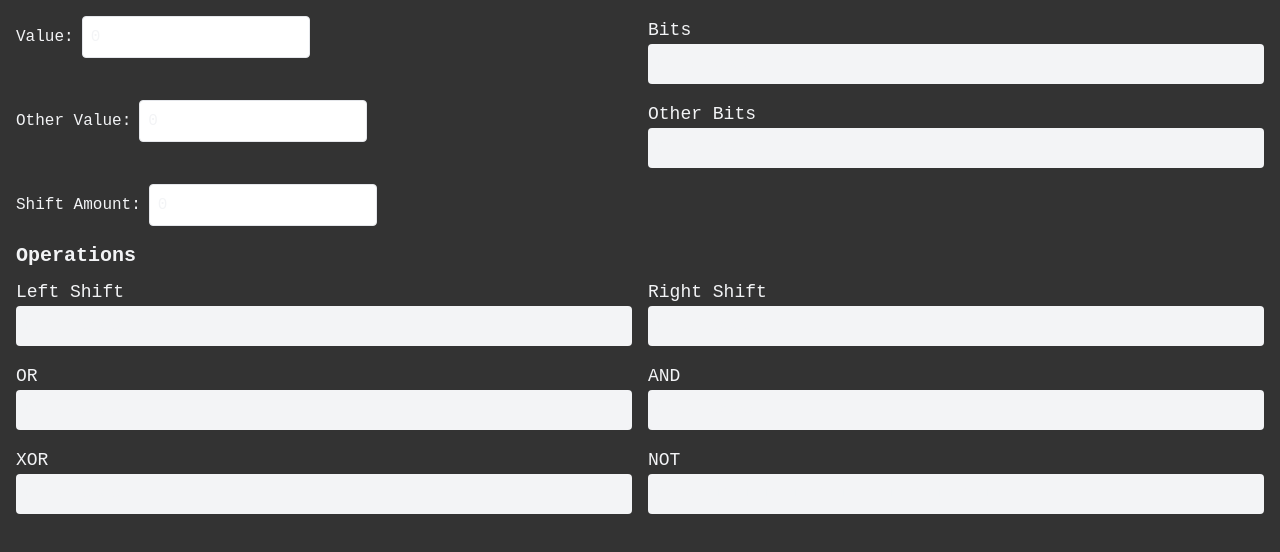
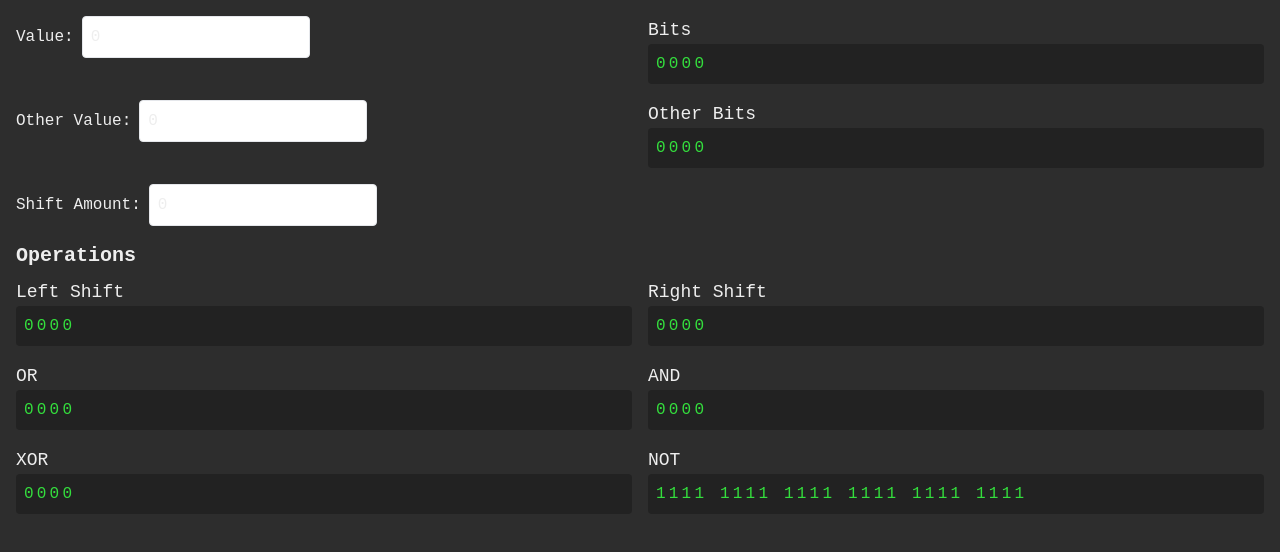
Before and after one commit to jacastanon01/BitVisualWise, a React (Vite) app: page / in a window 1280 px wide. Shown: the top 552 px of the page. Built offline with nearby package versions, Linux system fonts and the light colour scheme.

Commit message:
chsanged background color to dark

```diff
--- a/src/App.tsx
+++ b/src/App.tsx
@@ -2,7 +2,7 @@ import BitwiseVisualizer from './components/BitwiseVisualizer';
 
 function App() {
   return (
-    <main className='font-ubuntu bg-[#333] text-gray-100 min-h-screen min-w-full'>
+    <main className='font-ubuntu min-h-screen min-w-full'>
       <div className='container p-4 mx-auto'>
         <h1 className='text-4xl text'></h1>
         <BitwiseVisualizer />
--- a/src/BitIntWrapper.ts
+++ b/src/BitIntWrapper.ts
@@ -33,6 +33,10 @@ class BitIntWrapper {
     return (this.intValue >> i) & 1;
   }
 
+  toInt(): number {
+    return this.intValue;
+  }
+
   bitLength(): number {
     return Math.floor(Math.log2(this.intValue) + 1);
   }
--- a/src/components/BitDisplay.tsx
+++ b/src/components/BitDisplay.tsx
@@ -20,7 +20,7 @@ function BitDisplay({
   return (
     <>
       <h3 className='text-lg font-medium'>{label || ''}</h3>
-      <div className='p-2 bg-gray-100 rounded'>Bits: {bits}</div>
+      <div className='p-2 bg-gray-100 rounded bits'>{bits}</div>
     </>
   );
 }
--- a/src/index.css
+++ b/src/index.css
@@ -5,6 +5,8 @@
 :root {
   font-family: 'Ubuntu Mono', 'monospace', 'Inter';
   --primary-color: rgba();
+  background-color: #2d2d2d;
+  color: #eee;
 }
 
 .bits {
```
